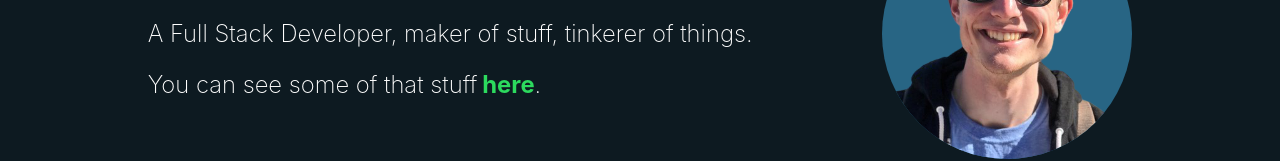
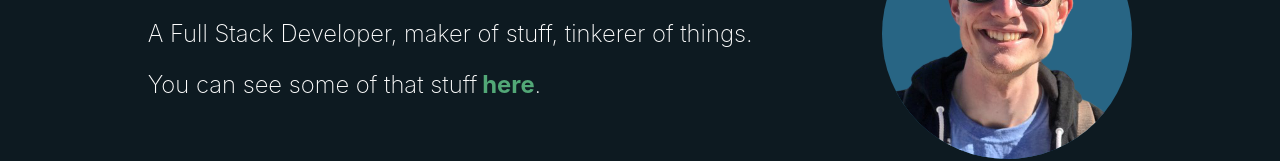
Before and after one commit to NehemiahK/portfolio, a React (Create React App) app: page / in a window 1280 px wide. Shown: the part 261-422 px from the top of the page. Built offline with nearby package versions, Linux system fonts and the light colour scheme.

Commit message:
changed link color

```diff
--- a/src/components/Header/header.css
+++ b/src/components/Header/header.css
@@ -40,9 +40,9 @@
   }
 
   .text a{
-    color: #2cda5e;
+    color: #52a877;
     text-decoration: none;
-    font-weight: bold;
+    font-weight: 700;
     cursor: pointer;
   }
 
```
